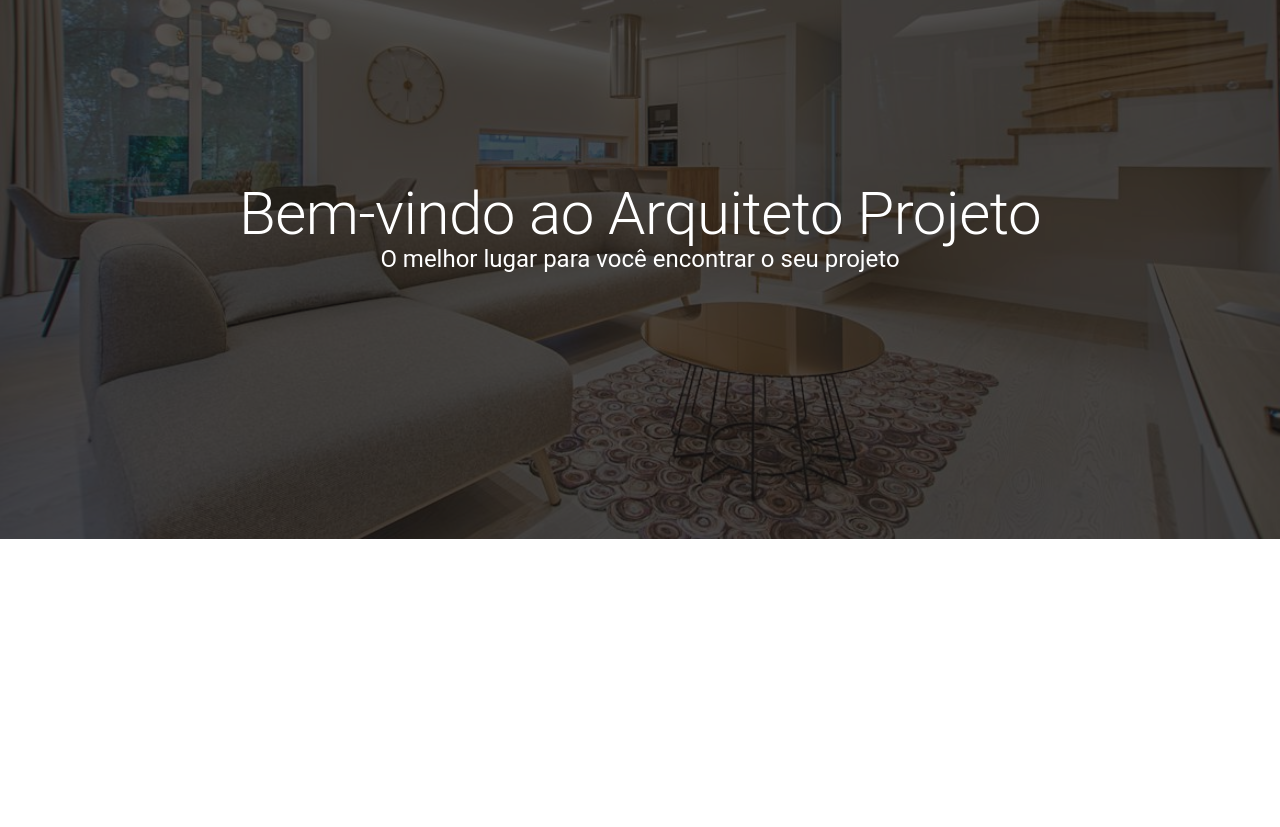
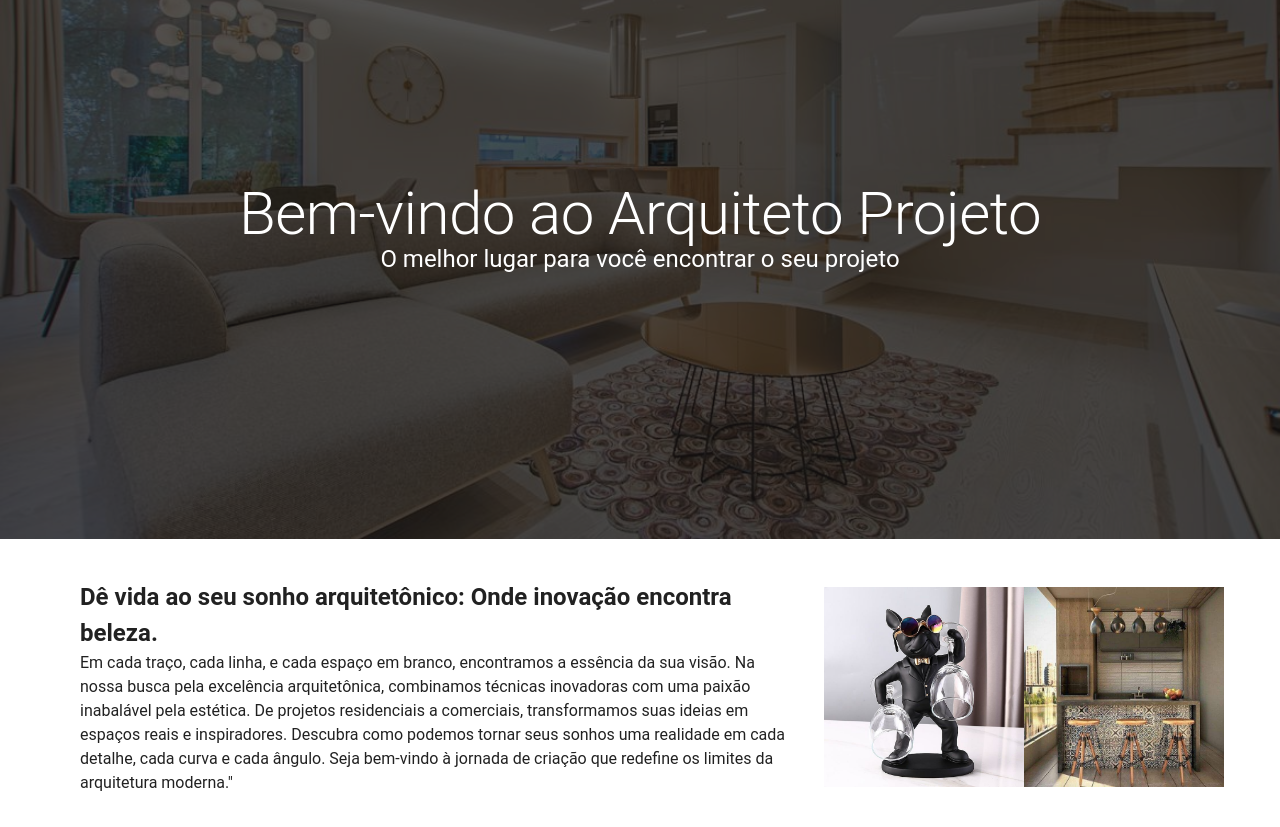
Before and after one commit to AthosAlexandre/ArquitetoParaFreela, a Vue app in the folder arquiteto-projeto/: page / in a window 1280 px wide. Shown: the part 181-1008 px from the top of the page. Before the commit the page ends 800 px from the top, so only its background shows below. Built offline with nearby package versions, Linux system fonts and the light colour scheme.

Commit message:
colocando duas imagens e uma frase na seção frase de efeito

```diff
--- a/arquiteto-projeto/src/components/CompHome/C2FraseDeEfeito/FraseDeEfeito.vue
+++ b/arquiteto-projeto/src/components/CompHome/C2FraseDeEfeito/FraseDeEfeito.vue
@@ -1,5 +1,24 @@
 <template>
-    <v-container></v-container>
+    <v-container>
+        <article class="d-flex align-center">
+            <section class="container-texto pa-6">
+                <h2>Dê vida ao seu sonho arquitetônico: Onde inovação encontra beleza.</h2>
+
+                <p>Em cada traço, cada linha, e cada espaço em branco, encontramos a essência da sua visão. Na nossa busca pela excelência arquitetônica, combinamos técnicas inovadoras com uma paixão inabalável pela estética. De projetos residenciais a comerciais, transformamos suas ideias em espaços reais e inspiradores. Descubra como podemos tornar seus sonhos uma realidade em cada detalhe, cada curva e cada ângulo. Seja bem-vindo à jornada de criação que redefine os limites da arquitetura moderna."</p>
+            </section>
+
+            <figure class="d-flex">
+                <v-img
+                    width="200"
+                    src="@/assets/cachorro-com-taca.jpg"
+                ></v-img>
+                <v-img
+                    width="200"
+                    src="@/assets/cozinha.jpg"
+                ></v-img>
+            </figure>
+        </article>
+    </v-container>
 </template>
 
 <script>
```
Also changed, not shown: arquiteto-projeto/src/components/CompHome/C1Inicio/Inicio.vue (+5 -3 lines), arquiteto-projeto/src/assets/cachorro-com-taca.jpg (added), arquiteto-projeto/src/assets/cozinha.jpg (added).
